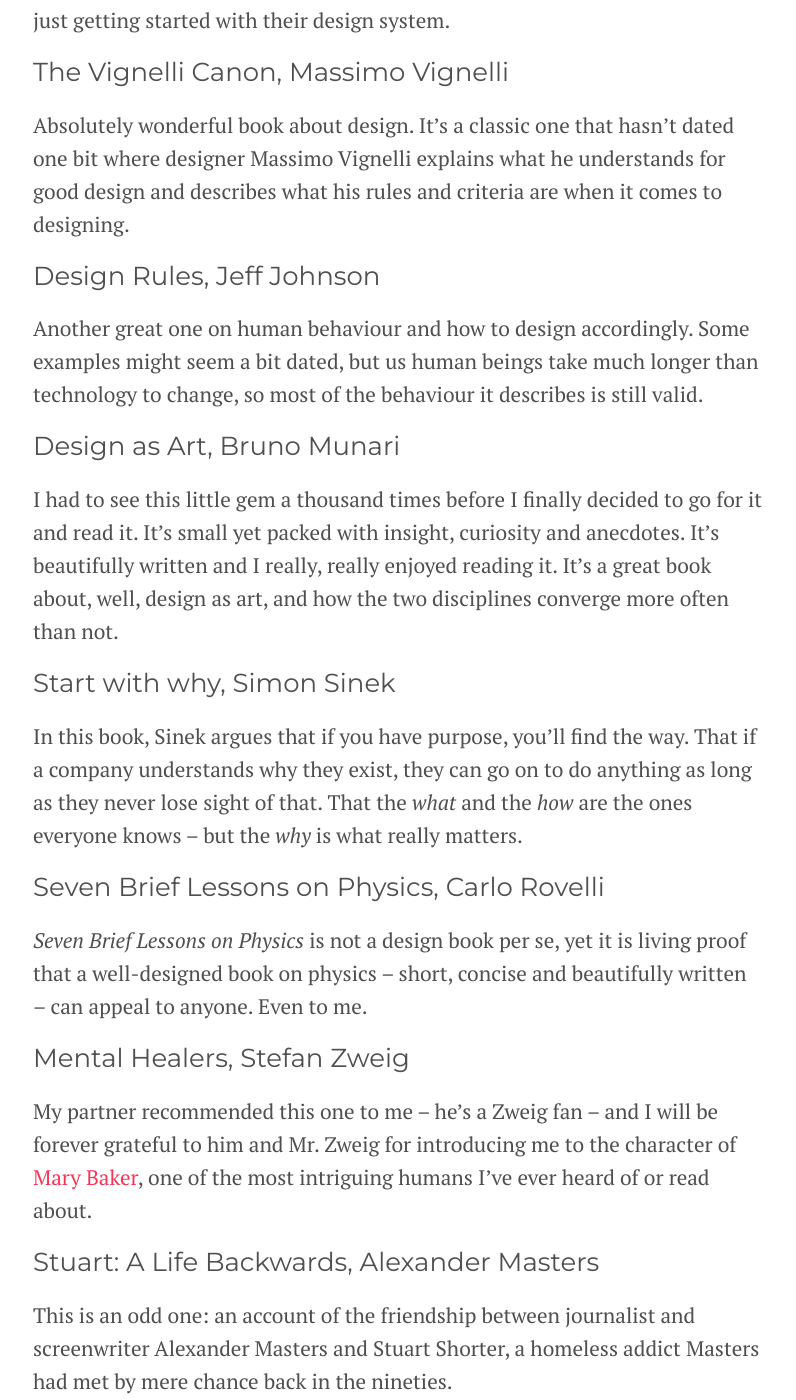
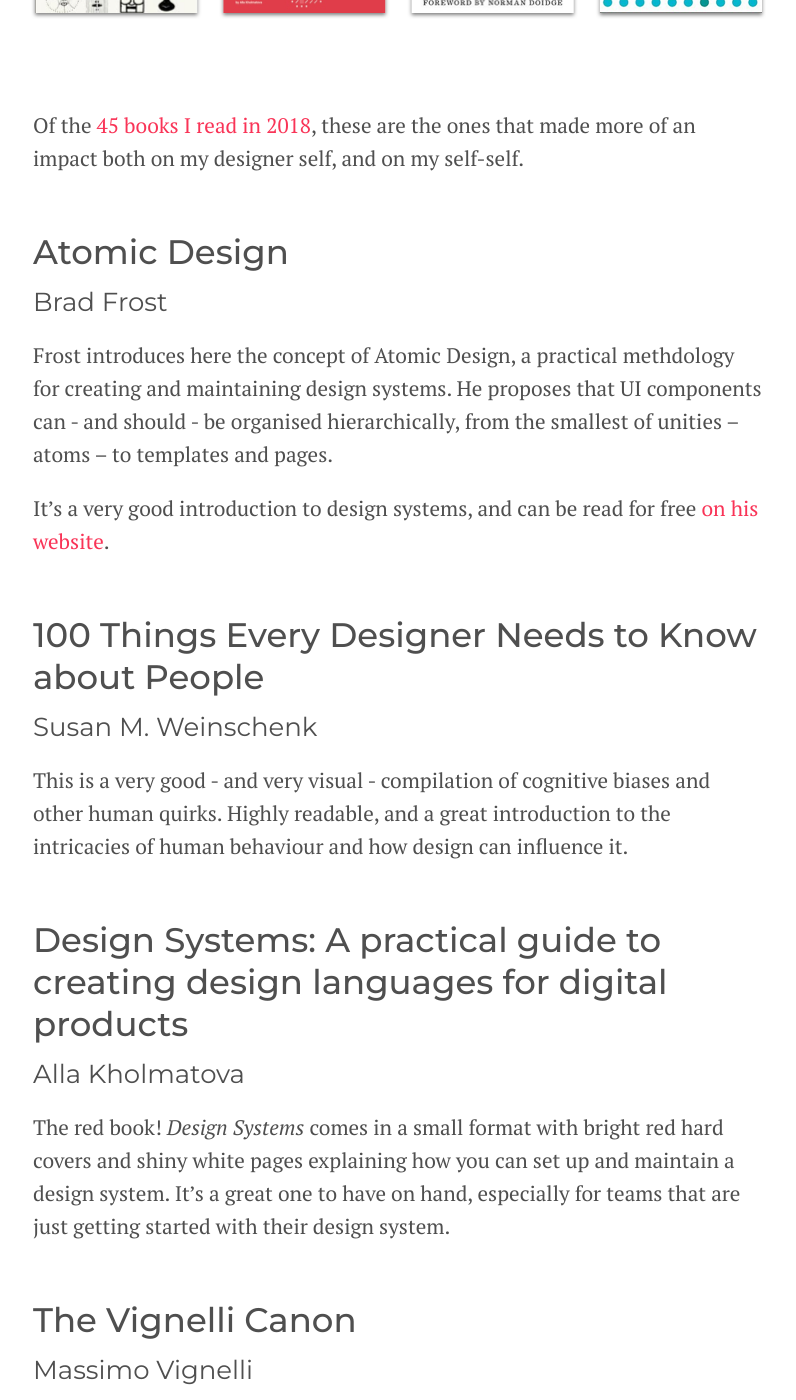
Before and after one commit to irenealgi/irenealegre.com, a Jekyll site: the page built from _posts/2019-02-24-10-books-2018.md, in a window 1280 px wide and 1400 px high, scrolled down 1042 px. Shown: the whole window, without its empty margins (242-1038 px from the left). Built offline with Jekyll 4.4.1, drawn with Linux system fonts in a browser that asks for light colours; some of the changed text lies outside the part shown.

Commit message:
changes to book post
Former-commit-id: 3e7c3780c811ec0d72f442fd891023d39d04a506

```diff
--- a/_posts/2019-02-24-10-books-2018.md
+++ b/_posts/2019-02-24-10-books-2018.md
@@ -1,61 +1,69 @@
 ---
 layout: post
-title: "13 Great Books I read in 2018"
+title: "12 Great Books I Read In 2018"
 ---
+![](images/blog/books/books-2018.png)
 
-Of the 45 [books I read in 2018](/reading-list), these are the ones that made more of an impact both on my designer self, and on my self-self.
+Of the [45 books I read in 2018](/reading-list), these are the ones that made more of an impact both on my designer self, and on my self-self.
 
-### Atomic Design, Brad Frost
+## Atomic Design
+### Brad Frost
 
 Frost introduces here the concept of Atomic Design, a practical methdology for creating and maintaining design systems. He proposes that UI components can - and should - be organised hierarchically, from the smallest of unities – atoms – to templates and pages.
 
 It's a very good introduction to design systems, and can be read for free [on his website](http://atomicdesign.bradfrost.com/).
 
-### 100 Things Every Designer Needs to Know about People, Susan M. Weinschenk
+## 100 Things Every Designer Needs to Know about People
+### Susan M. Weinschenk
 
 This is a very good - and very visual - compilation of cognitive biases and other human quirks. Highly readable, and a great introduction to the intricacies of human behaviour and how design can influence it.
 
-### Design Systems: A practical guide to creating design languages for digital products, Alla Kholmatova
+## Design Systems: A practical guide to creating design languages for digital products
+### Alla Kholmatova
 
 The red book! _Design Systems_ comes in a small format with bright red hard covers and shiny white pages explaining how you can set up and maintain a design system. It's a great one to have on hand, especially for teams that are just getting started with their design system.
 
-### The Vignelli Canon, Massimo Vignelli
+## The Vignelli Canon
+### Massimo Vignelli
 
 Absolutely wonderful book about design. It's a classic one that hasn't dated one bit where designer Massimo Vignelli explains what he understands for good design and describes what his rules and criteria are when it comes to designing.
 
-### Design Rules, Jeff Johnson
+## Design Rules
+### Jeff Johnson
 
 Another great one on human behaviour and how to design accordingly. Some examples might seem a bit dated, but us human beings take much longer than technology to change, so most of the behaviour it describes is still valid.
 
-### Design as Art, Bruno Munari
+## Design as Art
+### Bruno Munari
 
 I had to see this little gem a thousand times before I finally decided to go for it and read it. It's small yet packed with insight, curiosity and anecdotes. It's beautifully written and I really, really enjoyed reading it. It's a great book about, well, design as art, and how the two disciplines converge more often than not.
 
-### Start with why, Simon Sinek
+## Start with why
+### Simon Sinek
 
 In this book, Sinek argues that if you have purpose, you'll find the way. That if a company understands why they exist, they can go on to do anything as long as they never lose sight of that. That the _what_ and the _how_ are the ones everyone knows – but the _why_ is what really matters.
 
-### Seven Brief Lessons on Physics, Carlo Rovelli
+## Seven Brief Lessons on Physics
+### Carlo Rovelli
 
 _Seven Brief Lessons on Physics_ is not a design book per se, yet it is living proof that a well-designed book on physics – short, concise and beautifully written – can appeal to anyone. Even to me.
 
-### Mental Healers, Stefan Zweig
-
-My partner recommended this one to me – he's a Zweig fan – and I will be forever grateful to him and Mr. Zweig for introducing me to the character of [Mary Baker](https://en.wikipedia.org/wiki/Mary_Baker_Eddy), one of the most intriguing humans I've ever heard of or read about.
-
-### Stuart: A Life Backwards, Alexander Masters
+## Stuart: A Life Backwards
+### Alexander Masters
 
 This is an odd one: an account of the friendship between journalist and screenwriter Alexander Masters and Stuart Shorter, a homeless addict Masters had met by mere chance back in the nineties.
 
 The book is a raw biography of a nobody who is actually a somebody, but what struck me the most is how original the narration is: it's told backwards. From the moment Stuart dies (sorry, spoiler alert) to when we get to know how - and why - he became the adult he was, the narrative of Stuart's life is honest, intricate and fascinating. Yet another great example of how we tend to go from the _what_ to the _why_, rather than the other way around.
 
-### 12 Rules for Life: An Antidote to Chaos, Jordan B. Peterson
+## 12 Rules for Life: An Antidote to Chaos
+### Jordan B. Peterson
 
 I was already familiar with Peterson, and his _12 Rules for Life_ made a great impact on me. More than a self-help book, this is a collection of ramblings on how to be – not necessarily happy – but, well, just content. It's about how life really quite sucks, but all you can do about it is to make it a little bit better for yourself and others close to you, one a day at a time.
 
 It's bleak, and dense, and long, but it's well worth it.
 
-### It Doesn’t Have to Be Crazy at Work, Jason Fried
+## It Doesn’t Have to Be Crazy at Work
+### Jason Fried
 
 From the founder and CEO of Basecamp comes this book about how not to be crazy at work – or how not make work a crazy place to be. It's just a list of rules and ideas that are quite common sense, really, and yet most companies are not really applying.
 
@@ -63,7 +71,8 @@
 
 It's sad to say it, yet it's true: most of us need this book.
 
-### Factfulness: Ten Reasons We’re Wrong About the World – and Why Things Are Better Than You Think, Hans Rosling
+## Factfulness: Ten Reasons We’re Wrong About the World – and Why Things Are Better Than You Think
+### Hans Rosling
 
 To end this list on a positive note, _Factulness_ is a breath of fresh air in that it uses data to make us – readers – feel better about the world and where we're going globally.
 
```
Also changed, not shown: _posts/2018-11-20-ux-process.md (+1 -1 lines), images/blog/books/books-2018.png (added).
